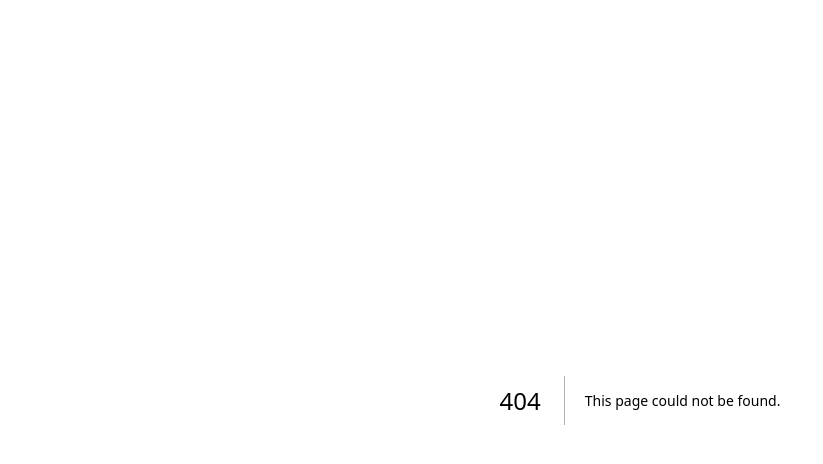
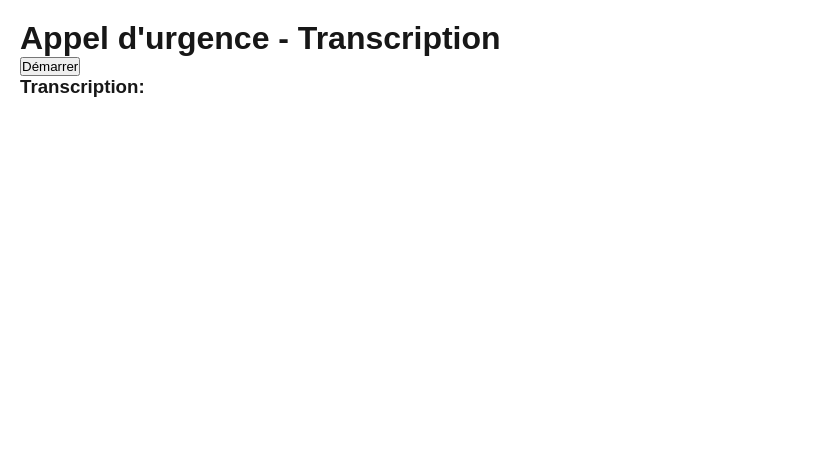
Before and after one commit to daywon03/Medlink, a Next.js app in the folder apps/web/: page /voice in a window 1280 px wide. Before the commit this address had no page. Shown: the top 464 px of the page, without its empty margins (0-823 px from the left). Built offline with nearby package versions, Linux system fonts and the light colour scheme; no server answers.

Commit message:
setup webrtc creation page et websocket

```diff
--- /dev/null
+++ b/apps/web/src/app/voice/page.tsx
@@ -0,0 +1,113 @@
+"use client";
+import { useEffect, useRef, useState } from "react";
+
+export default function VoicePage() {
+    const wsRef = useRef<WebSocket | null>(null);
+    const mediaRecorderRef = useRef<MediaRecorder | null>(null);
+    const [recording, setRecording] = useState(false);
+    const [transcript, setTranscript] = useState<string>("");
+
+    // Utiliser la variable d'environnement
+    const WS_URL = process.env.NEXT_PUBLIC_API_URL || "ws://localhost:3002";
+    console.log("Using WS_URL:", WS_URL);
+
+    // Initialisation WebSocket
+    useEffect(() => {
+        if (!wsRef.current && !recording) {
+            wsRef.current = new WebSocket("ws://localhost:3002");
+
+            wsRef.current.onopen = () => {
+                console.log("WebSocket connection opened");
+            };
+
+            wsRef.current.onmessage = (event) => {
+                const message = JSON.parse(event.data);
+                if (message.type === "partial_transcript") {
+                    setTranscript((prev) => prev + " " + message.payload.text);
+                }
+                if (message.type === "info") {
+                    console.log("Info from server:", message.payload);
+                }
+            };
+        }
+
+        return () => {
+            if (wsRef.current) {
+                wsRef.current.close();
+                wsRef.current = null;
+            }
+        };
+    }, [recording, WS_URL]);
+
+    const startCall = async () => {
+        try {
+            // Détection du format supporté
+            let mimeType = 'audio/webm';
+
+            if (MediaRecorder.isTypeSupported('audio/webm;codecs=opus')) {
+                mimeType = 'audio/webm;codecs=opus';
+            } else if (MediaRecorder.isTypeSupported('audio/mp4')) {
+                mimeType = 'audio/mp4';
+            } else if (MediaRecorder.isTypeSupported('audio/ogg')) {
+                mimeType = 'audio/ogg';
+            }
+
+            const stream = await navigator.mediaDevices.getUserMedia({ audio: true });
+            const mediaRecord = new MediaRecorder(stream, {
+                mimeType,
+                audioBitsPerSecond: 128000
+            });
+
+            console.log('Format audio utilisé:', mimeType);
+
+            if (wsRef.current?.readyState === WebSocket.OPEN) {
+                wsRef.current.send(JSON.stringify({
+                    type: "start_call",
+                    payload: {
+                        citizenId: "demo-citizen-uuid",
+                        location_input_text: "12 rue de la paix, Paris",
+                    }
+                }));
+            }
+
+            mediaRecorderRef.current = mediaRecord;
+
+            mediaRecord.ondataavailable = async (event) => {
+                if (event.data.size > 0 && wsRef.current?.readyState === WebSocket.OPEN) {
+                    const arrayBuf = await event.data.arrayBuffer();
+                    wsRef.current.send(JSON.stringify({type: "audio_chunk"}));
+                    wsRef.current.send(arrayBuf);
+                }
+            };
+
+            mediaRecord.start(2000);
+            setRecording(true);
+        } catch (error) {
+            console.error('Erreur MediaRecorder:', error);
+            alert('Erreur: impossible d\'accéder au microphone');
+        }
+    };
+
+    const stopCall = () => {
+        mediaRecorderRef.current?.stop();
+        if (wsRef.current?.readyState === WebSocket.OPEN) {
+            wsRef.current.send(JSON.stringify({ type: "end_call" }));
+        }
+        setRecording(false);
+    };
+
+    return (
+        <div style={{ padding: "20px" }}>
+            <h1>Appel d'urgence - Transcription</h1>
+            <div style={{display: "flex", gap: 8}}>
+                {!recording ? (
+                    <button onClick={startCall}>Démarrer</button>
+                ) : (
+                    <button onClick={stopCall}>Arrêter</button>
+                )}
+            </div>
+            <h3>Transcription:</h3>
+            <pre>{transcript}</pre>
+        </div>
+    );
+}
```
Also changed, not shown: 1 other file (tests, documents, lock files or other folders).
